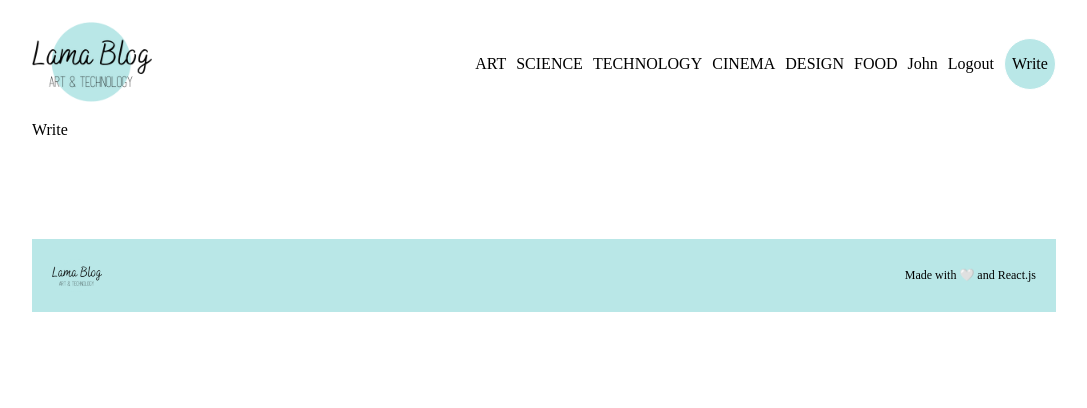
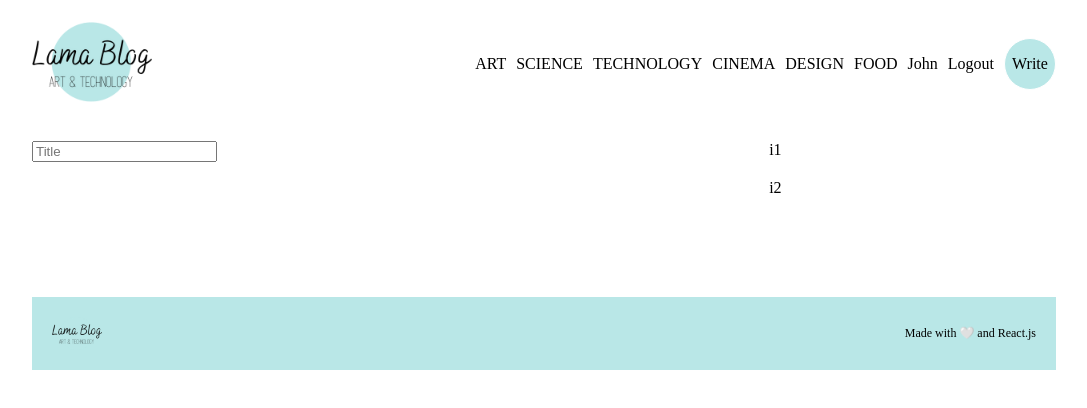
Before and after one commit to KumarWayadande/blog-app-2.0, a React (Vite) app in the folder client/: page /write in a window 1280 px wide. Shown: the top 408 px of the page, without its empty margins (96-1183 px from the left). Built offline with nearby package versions, Linux system fonts and the light colour scheme.

Commit message:
react-quill package installed

```diff
--- a/client/package.json
+++ b/client/package.json
@@ -10,8 +10,10 @@
     "preview": "vite preview"
   },
   "dependencies": {
+    "quill": "^2.0.2",
     "react": "^18.2.0",
     "react-dom": "^18.2.0",
+    "react-quill": "^2.0.0",
     "react-router-dom": "^6.25.1",
     "sass": "^1.77.8"
   },
--- a/client/src/pages/Write.jsx
+++ b/client/src/pages/Write.jsx
@@ -1,9 +1,16 @@
-import React from 'react'
-
+import React from "react";
+import ReactQuill from 'react-quill';
+import 'react-quill/dist/quill.snow.css';
 export default function Write() {
   return (
-    <div>
-      Write
+    <div className="add">
+      <div className="content">
+        <input type="text" placeholder="Title" name="title" id="title" />
+      </div>
+      <div className="menu">
+        <div className="item">i1</div>
+        <div className="item">i2</div>
+      </div>
     </div>
-  )
+  );
 }
--- a/client/styles.scss
+++ b/client/styles.scss
@@ -271,13 +271,13 @@ $lightGreen: #b9e7e7;
           flex-direction: column;
           gap: 10px;
 
-          img{
+          img {
             width: 100%;
             height: 200px;
             object-fit: cover;
           }
 
-          h2{
+          h2 {
             color: #555;
           }
 
@@ -299,5 +299,22 @@ $lightGreen: #b9e7e7;
         }
       }
     }
+
+    .add {
+      margin-top: 20px;
+      display: flex;
+      gap: 20px;
+
+      .content {
+        flex: 5;
+      }
+
+      .menu {
+        flex: 2;
+        display: flex;
+        flex-direction: column;
+        gap: 20px;
+      }
+    }
   }
 }
```
Also changed, not shown: 1 other file (tests, documents, lock files or other folders).
